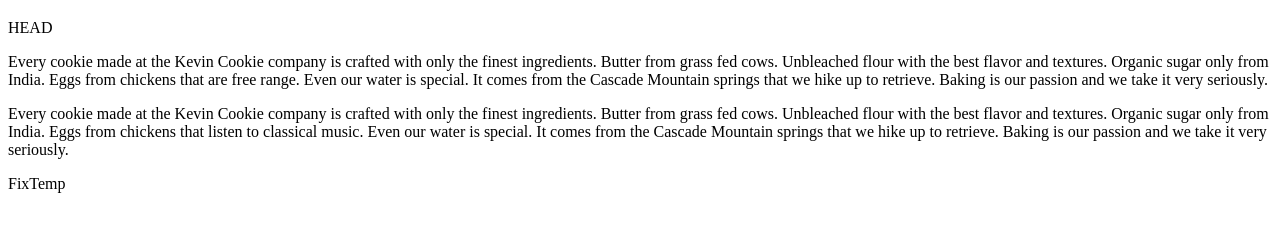
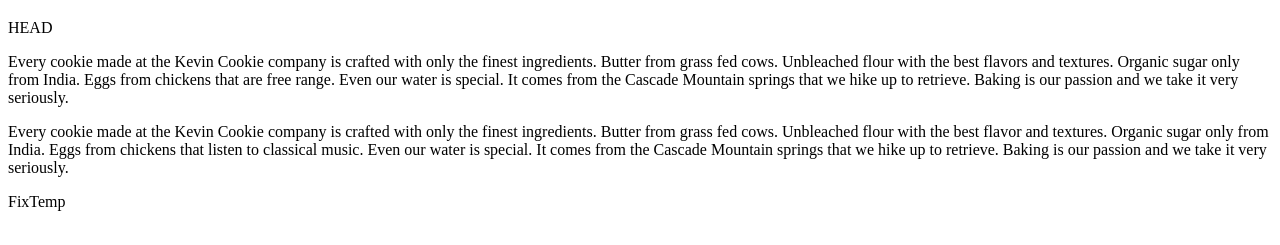
Before and after one commit to thabiso10000/lebekocompany.com, a plain HTML site: page index.htm in a window 1280 px wide. Shown: the part 61-306 px from the top of the page. Drawn offline with Linux system fonts and the light colour scheme.

Commit message:
update index text

```diff
--- a/index.htm
+++ b/index.htm
@@ -4,7 +4,7 @@
 
 <h1>Deliciousness in every bite!</h1>
 HEAD
-<p>Every cookie made at the Kevin Cookie company is crafted with only the finest ingredients. Butter from grass fed cows. Unbleached flour with the best flavor and textures. Organic sugar only from India. Eggs from chickens that are free range. Even our water is special. It comes from the Cascade Mountain springs that we hike up to retrieve. Baking is our passion and we take it very seriously.</p>
+<p>Every cookie made at the Kevin Cookie company is crafted with only the finest ingredients. Butter from grass fed cows. Unbleached flour with the best flavors and textures. Organic sugar only from India. Eggs from chickens that are free range. Even our water is special. It comes from the Cascade Mountain springs that we hike up to retrieve. Baking is our passion and we take it very seriously.</p>
 
 <p>Every cookie made at the Kevin Cookie company is crafted with only the finest ingredients. Butter from grass fed cows. Unbleached flour with the best flavor and textures. Organic sugar only from India. Eggs from chickens that listen to classical music. Even our water is special. It comes from the Cascade Mountain springs that we hike up to retrieve. Baking is our passion and we take it very seriously.</p>
 FixTemp
```
